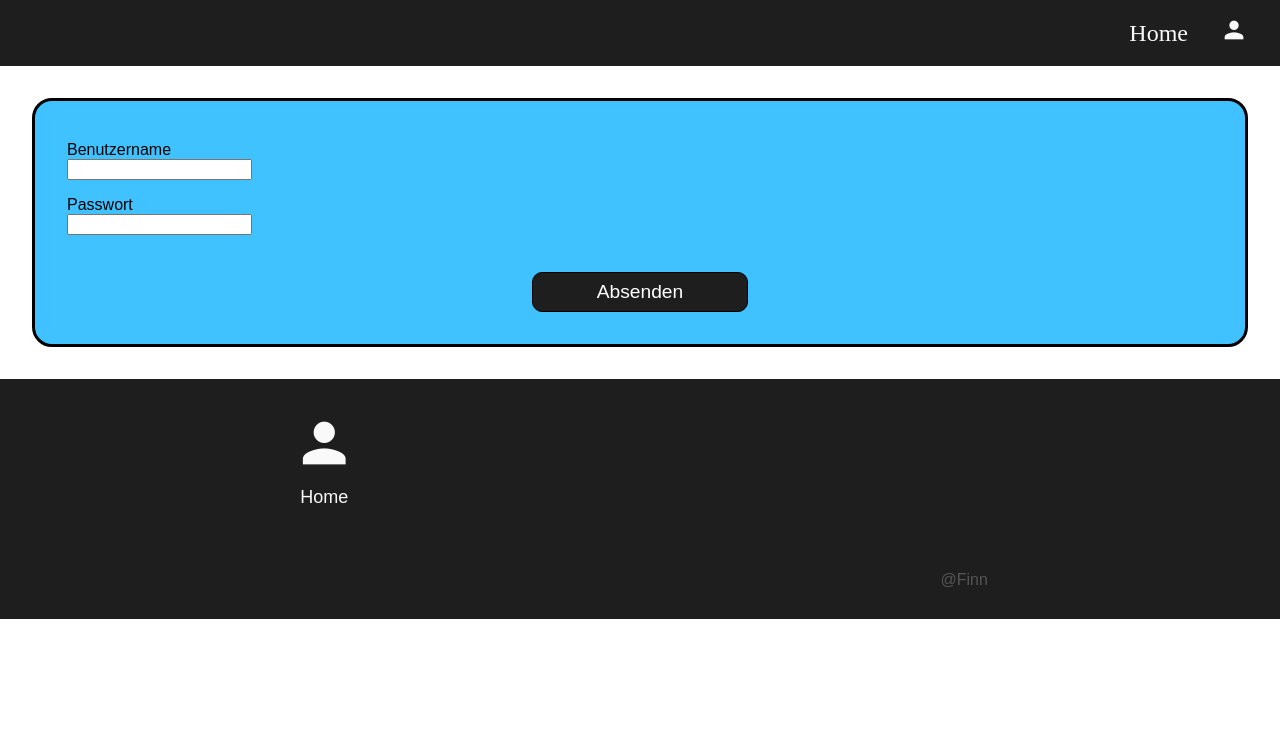
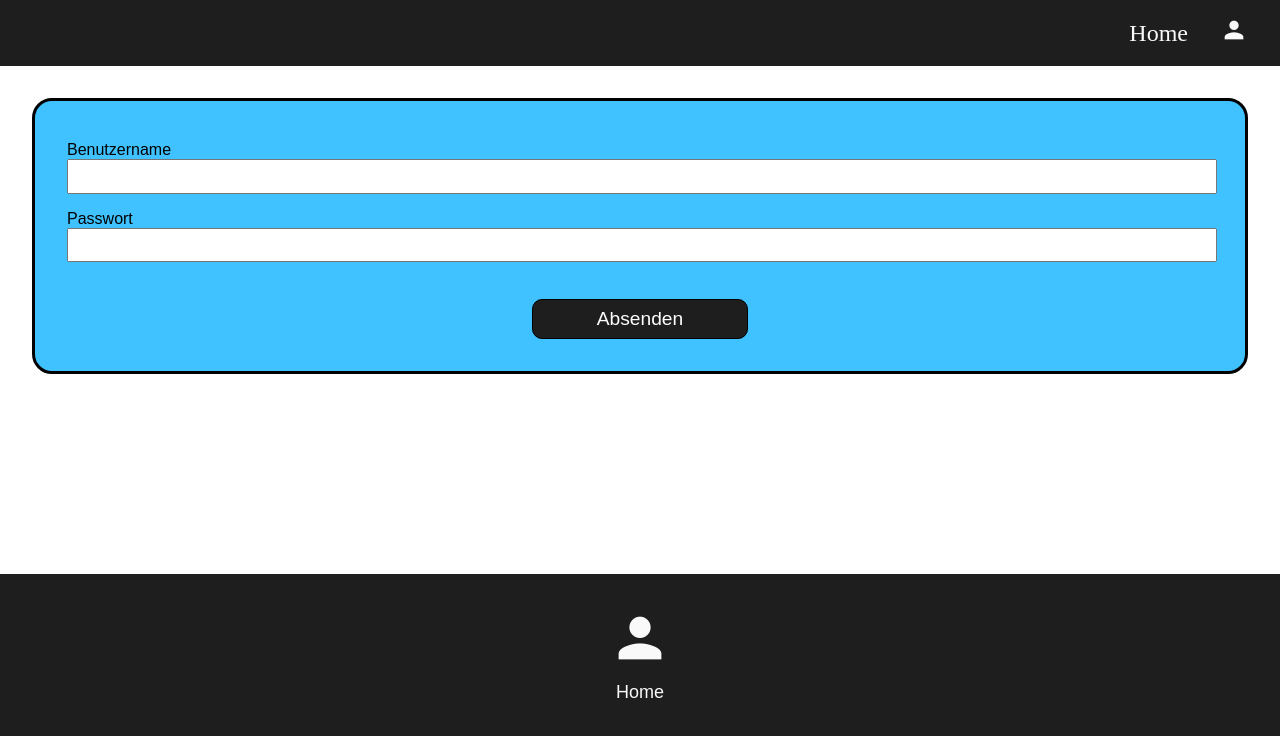
Before and after one commit to finntechh/Entschuldigungstool, a Vue app: page /Login in a window 1280 px wide. Shown: the top 736 px of the page. Built offline with nearby package versions, Linux system fonts and the light colour scheme; a web font is replaced by a local one.

Commit message:
footer edited

```diff
--- a/src/assets/css/base.css
+++ b/src/assets/css/base.css
@@ -102,5 +102,8 @@ header {
     margin-top: 12rem;
 }
 
+.spacer {
+    height: 10.5rem;
+}
 
 /* FOOTER-ENDE */
--- a/src/components/footer.vue
+++ b/src/components/footer.vue
@@ -10,9 +10,6 @@
         </router-link>
       </ul>
     </div>
-    <div class="footer-text">
-      <span>@Finn</span>
-    </div>
   </div>
 
 </template>
--- a/src/components/loginForm.vue
+++ b/src/components/loginForm.vue
@@ -5,11 +5,11 @@
         <form action="" @submit.prevent="handleLoginForm()">
             <div class="label-input">
                 <label for="benutzername">Benutzername</label>
-                <input type="text" v-model="newBenutzername">
+                <input class="text-input" type="text" v-model="newBenutzername">
             </div>
             <div class="label-input">
                 <label for="passwort">Passwort</label>
-                <input type="password" v-model="newPasswort">
+                <input class="text-input" type="password" v-model="newPasswort">
             </div>
             <div class="btn-container" v-if="!formSubmitted">
                 <input class="inputBtn" type="submit" value="Absenden">
--- a/src/views/login.vue
+++ b/src/views/login.vue
@@ -10,6 +10,7 @@ import LoginForm from '@/components/loginForm.vue'
   </header>
   <main>
     <LoginForm></LoginForm>
+    <div class="spacer"></div>
   </main>
   <footer>
     <Footer />
```
